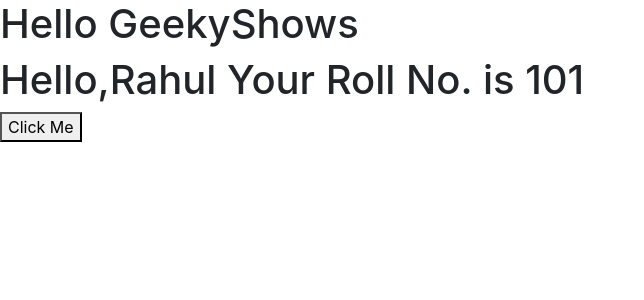
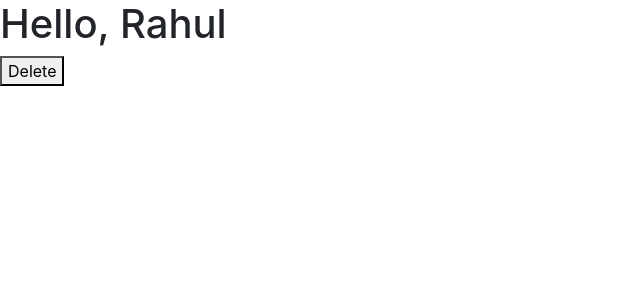
Before and after one commit to robin828/learn_React, a React (Create React App) app: page / in a window 1280 px wide. Shown: the top 300 px of the page, without its empty margins (0-644 px from the left). Built offline with nearby package versions, Linux system fonts and the light colour scheme.

Commit message:
Passing Argument To Event Handlers

```diff
--- a/src/App.js
+++ b/src/App.js
@@ -1,24 +1,64 @@
 import React, { Component } from 'react';
 
-// when setState methord takes object as argument
+// One way of passing Arguments
+/*
+class Student extends Component{
+        state = {
+            id: {
+                Standard:"Second",
+                Freind:"Virat",
+                Home:"Rohini"
+            },
+            name:"Rahul",
+        };
+    clicked = (id, e) => {
+        console.log(id.Home);
+        console.log(id.Standard);
+        console.log(id.Freind);
+        console.log(e);
+    };
+
+    clickedArg = e => {
+        this.clicked(this.state.id, e);
+    }
+    render(){
+        return( <div>
+                    <h1>Hello, {this.state.name}</h1>
+                    <button onClick={this.clickedArg}>Delete</button>
+                 </div>
+                );
+    }
+}
+
+export default Student;
+ */
+
+ //Second Way to pass Arguments
+
  /*
 
 class Student extends Component{
-    constructor(props){
-        super(props);
-        this.state = {
+    state = {
+        id: {
+            Standard:"Second",
+            Freind:"Virat",
+            Home:"Rohini"
+        },
         name:"Rahul",
-            roll:this.props.roll
-        }
-    }
-    clicked = () => {
-        this.setState({name:"Jai"})
-    }
+    };
+clicked = (id, e) => {
+    console.log(id.Home);
+    console.log(id.Standard);
+    console.log(id.Freind);
+    console.log(e);
+};
+
 render(){
     return( <div>
-                    <h1>Hello GeekyShows</h1>
-                    <h1>Hello,{this.state.name} Your Roll No. is {this.state.roll}</h1>
-                    <button onClick={this.clicked}>Click Me</button>
+                <h1>Hello, {this.state.name}</h1>
+                <button onClick={e => {
+                    this.clicked(this.state.id, e);
+                }}>Delete</button>
              </div>
             );
 }
@@ -28,27 +68,27 @@
 
 */
 
-// when setState methord takes function as argument
-
 
 class Student extends Component{
-    constructor(props){
-        super(props);
-        this.state = {
+    state = {
+        id: {
+            Standard:"Second",
+            Freind:"Virat",
+            Home:"Rohini"
+        },
         name:"Rahul",
-            roll:this.props.roll
-        }
-    }
-    clicked = () => {
-        this.setState(function(state,props){
-            console.log(state.name);
-        });
-    }
+    };
+clicked = (id, e) => {
+    console.log(id.Home);
+    console.log(id.Standard);
+    console.log(id.Freind);
+    console.log(e);
+};
+
 render(){
     return( <div>
-                    <h1>Hello GeekyShows</h1>
-                    <h1>Hello,{this.state.name} Your Roll No. is {this.state.roll}</h1>
-                    <button onClick={this.clicked}>Click Me</button>
+                <h1>Hello, {this.state.name}</h1>
+                <button onClick={this.clicked.bind(this, this.state.id)}>Delete</button>
              </div>
             );
 }
--- a/src/index.js
+++ b/src/index.js
@@ -3,4 +3,4 @@
 import Student from "./App";
 
 
-ReactDOM.render(<Student roll="101"/>, document.getElementById("root"));
+ReactDOM.render(<Student/>, document.getElementById("root"));
```
Lines whose indentation alone changed are shown as unchanged.
